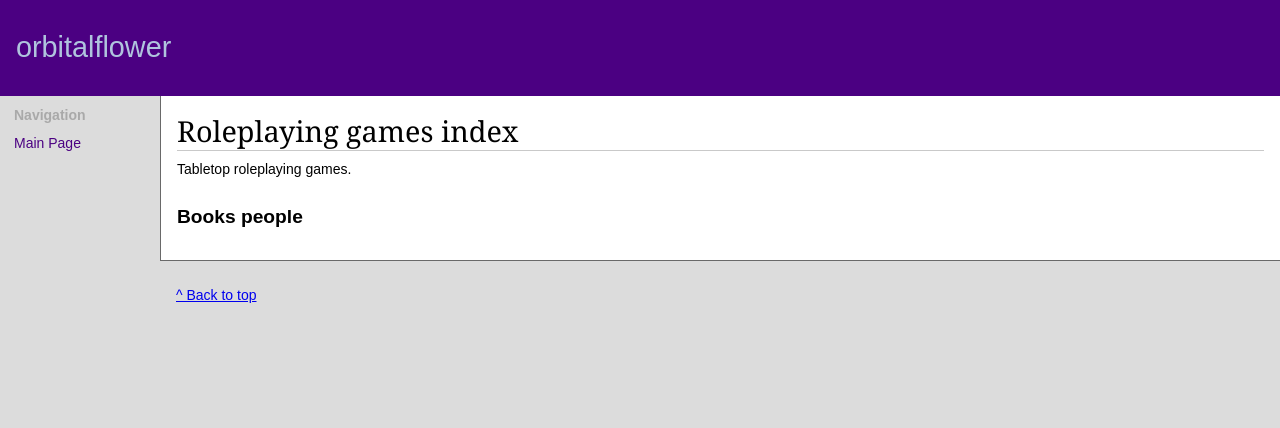
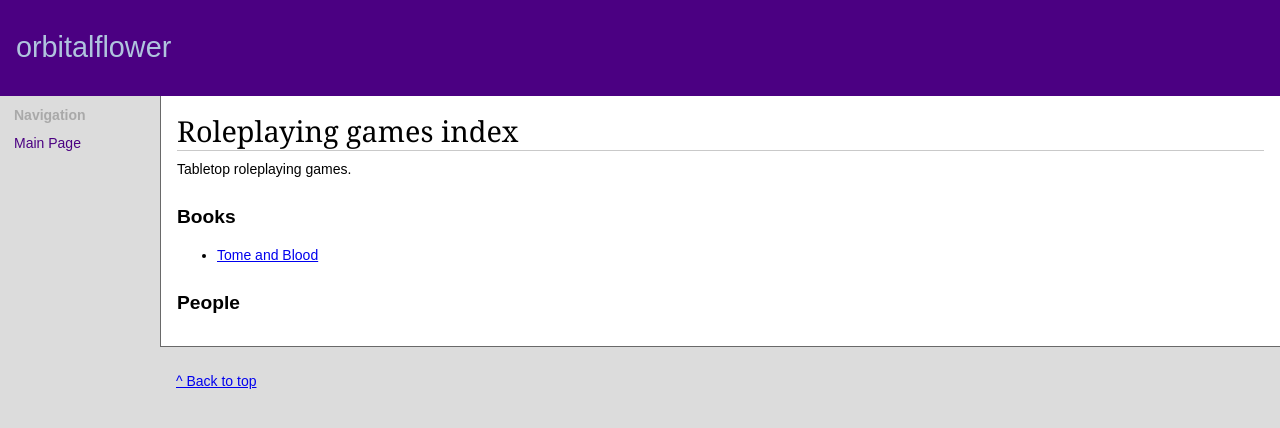
Before and after one commit to orbitalflower/orbitalflower.github.io, a Jekyll site: the page built from categories/rpgs.md, in a window 1280 px wide. Shown: the top 428 px of the page. Built offline with Jekyll 4.4.1, drawn with Linux system fonts in a browser that asks for light colours.

Commit message:
Category pages

```diff
--- a/_layouts/category.html
+++ b/_layouts/category.html
@@ -9,8 +9,8 @@ layout: default
 
 <ul>
   {% for post in sortedPosts %}
-    {% if site.categories contains page.category %}
-      {% if site.categories.size == 1 %}
+    {% if post.categories contains page.category %}
+      {% if post.categories.size == 1 %}
   <li><a href="{{ post.url }}">{{ post.title }}</a></li>
       {% endif %}
     {% endif %}
@@ -23,8 +23,8 @@ layout: default
 
 <ul>
   {% for post in sortedPosts %}
-    {% if site.categories contains page.category %}
-      {% if site.categories contains subcategory %}
+    {% if post.categories contains page.category %}
+      {% if post.categories contains subcategory %}
   <li><a href="{{ post.url }}">{{ post.title }}</a></li>
       {% endif %}
     {% endif %}
--- a/categories/rpgs.md
+++ b/categories/rpgs.md
@@ -3,7 +3,7 @@ title: Roleplaying games index
 layout: category
 permalink: "/rpg/index.html"
 category: rpg
-subcategories: books people
+subcategories: [books, people]
 ---
 
 Tabletop roleplaying games.
```
